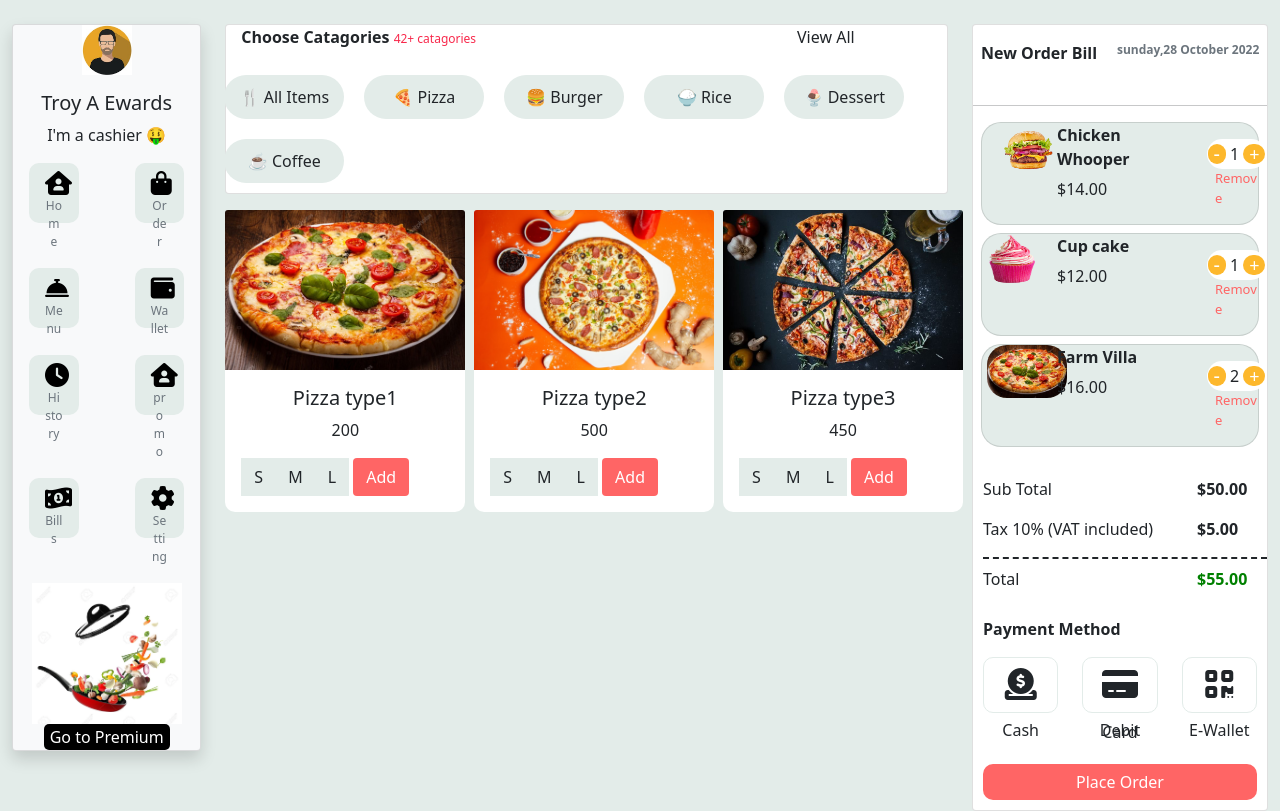
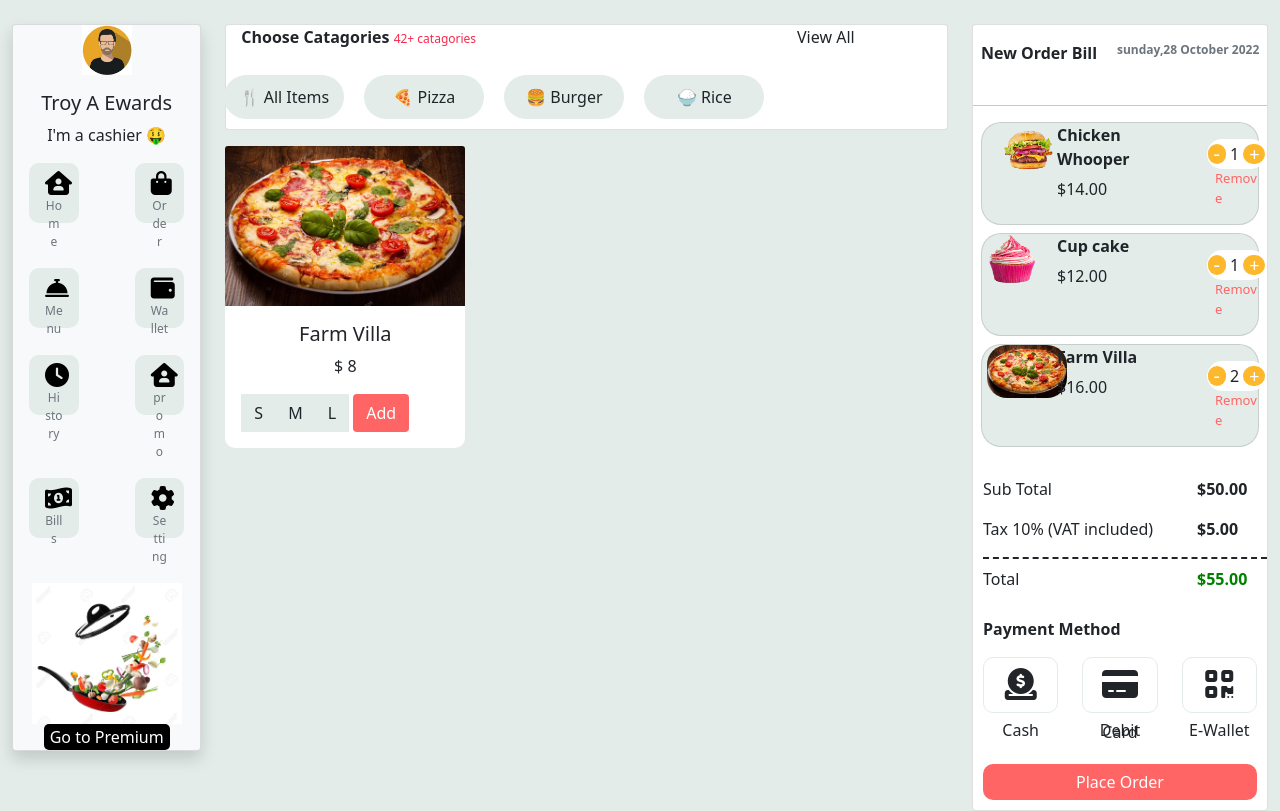
Before and after one commit to alimozzamandurjoy/Foodeology-backend, a Django app: page / in a window 1280 px wide. Shown: the part 136-947 px from the top of the page. Run offline with Django 4.2, Linux system fonts and the light colour scheme; data comes from the database, SQL or seed files in the repository; some libraries are stand-ins or nearby versions.

Commit message:
catagory

```diff
--- a/mysite/food/admin.py
+++ b/mysite/food/admin.py
@@ -2,3 +2,4 @@
 from .models import *
 # Register your models here.
 admin.site.register(Item)
+admin.site.register(Cat)
--- a/mysite/food/models.py
+++ b/mysite/food/models.py
@@ -11,6 +11,12 @@
 
 )
 
+class Cat(models.Model):
+    catagory= models.CharField(max_length=20)
+    def __str__(self):
+        return self.catagory
+
+
 class Item(models.Model):
     img= models.ImageField(upload_to='images')
     name= models.CharField(max_length=30)
@@ -18,6 +24,6 @@
     s_price= models.IntegerField()
     m_price= models.IntegerField()
     l_price= models.IntegerField()
-    items= models.CharField(choices=CHOICES,max_length=100)
+    items= models.ForeignKey(Cat, on_delete=models.CASCADE)
     def __str__(self):
         return self.name
--- a/mysite/food/templates/food/index.html
+++ b/mysite/food/templates/food/index.html
@@ -170,12 +170,11 @@
                   style="color:rgb(248, 40, 75); font-size: 12px;">42+ catagories</span> <span class="right">View
                   All</span></p>
               <div class="row">
-                <button class="btn c6" type="button">🍴 All Items</button>
-                <button class="btn c6" type="button" name="P">🍕 Pizza</button>
-                <button class="btn c6" type="button">🍔 Burger</button>
-                <button class="btn c6" type="button">🍚 Rice</button>
-                <button class="btn c6" type="button">🍨 Dessert</button>
-                <button class="btn c6" type="button">☕ Coffee</button>
+                <button class="btn c6" type="button" action="">🍴 All Items</button>
+                {% for ca in cat %}
+                <button class="btn c6" type="button">{{ ca.catagory }}</button>
+                {% endfor %}
+
               </div>
             </div>
           </div>
@@ -189,7 +188,7 @@
               <div class="card-body">
                 <center>
                   <h5 class="card-title">{{ item_object.name }}</h5>
-                  <p>{{ item_object.price }}</p>
+                  <p>$ {{ item_object.price }}</p>
                 </center>
                 <div class="btn-group c9" role="group" aria-label="Basic example">
                   <button type="button "  class="btn c22">S</button>
--- a/mysite/food/views.py
+++ b/mysite/food/views.py
@@ -7,9 +7,9 @@
 def index(request):
     item_objects= Item.objects.all()
     item_title= request.GET.get('search')
-    pizza= request.GET.get('P')
+    cat= Cat.objects.all()
 
     if item_title != '' and item_title is not None:
         item_objects= item_objects.filter(name__icontains= item_title)
 
-    return render(request,'food/index.html',{'item_objects':item_objects})
+    return render(request,'food/index.html',{'item_objects':item_objects, 'cat':cat})
```
Also changed, not shown: mysite/db.sqlite3, mysite/food/migrations/0001_initial.py, mysite/food/migrations/0002_alter_item_img.py (deleted), mysite/media/images/p1_vxL3C8f.png (added).
